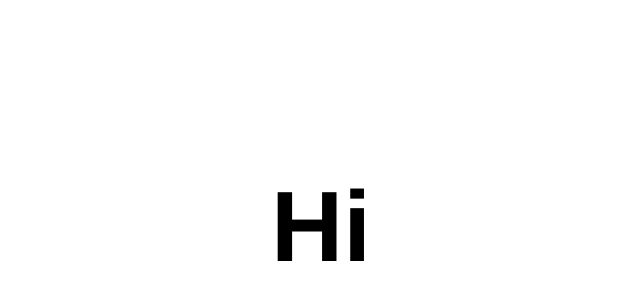
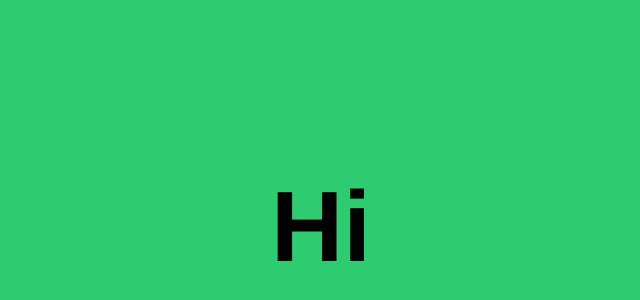
Before and after one commit to gestpro/hello, a plain HTML site: page index.html in a window 1280 px wide. Shown: the part 218-518 px from the top of the page, without its empty margins (327-967 px from the left). Drawn offline with Linux system fonts and the light colour scheme.

Commit message:
change color test

```diff
--- a/index.html
+++ b/index.html
@@ -5,6 +5,10 @@
     <meta charset="utf-8">
   </head>
   <style type="text/css">
+    body {
+       background-color: #2ecc71;
+       color: wite;
+    }
     h1 {
       position: absolute;
       top: 40%;
```
